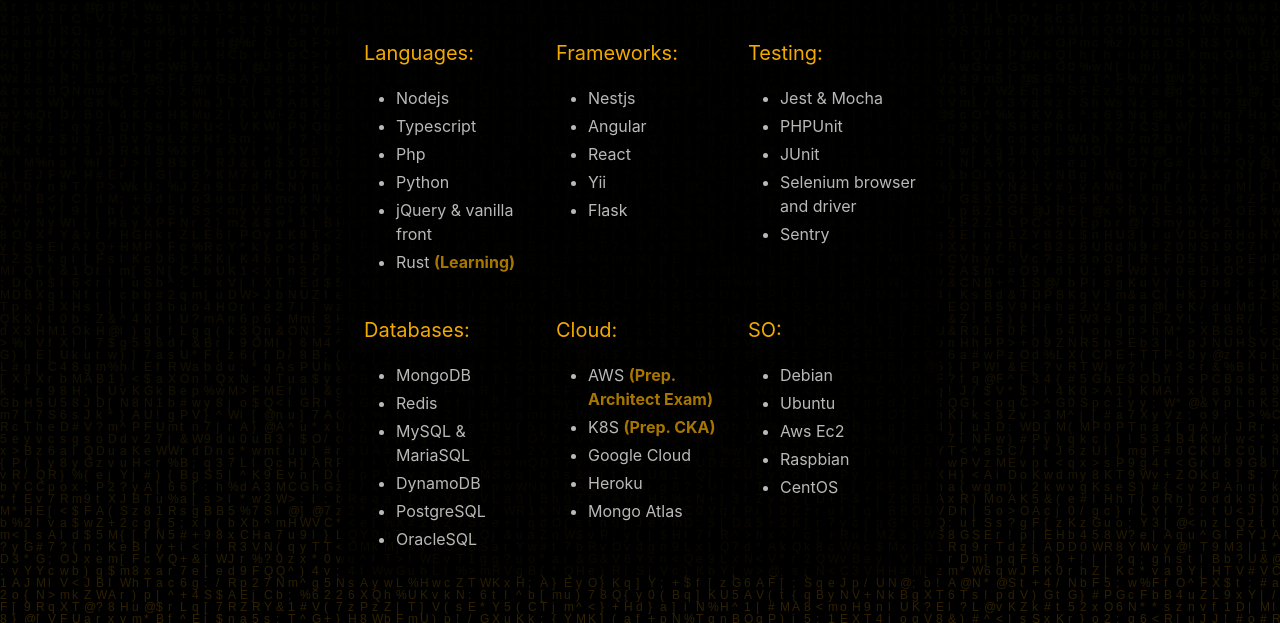
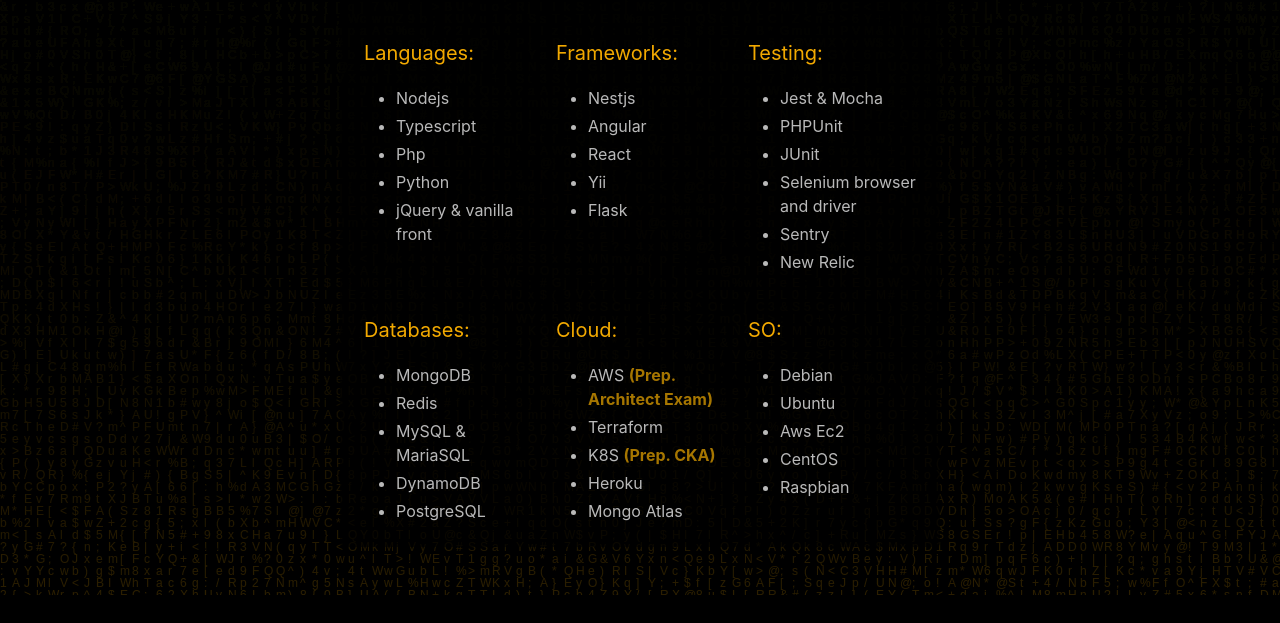
Before and after one commit to diekmrcoin/main, a website: page docs/index.html in a window 1280 px wide. Shown: the part 301-924 px from the top of the page. After the commit the page ends 896 px from the top, so only its background shows below. Drawn offline with Linux system fonts and the light colour scheme.

Commit message:
Added terraform and rearrange some other skills

```diff
--- a/docs/index.html
+++ b/docs/index.html
@@ -39,7 +39,6 @@
                 <li>Php</li>
                 <li>Python</li>
                 <li>jQuery & vanilla front</li>
-                <li>Rust <strong>(Learning)</strong></li>
               </ul>
             </div>
             <div class="column is-one-third">
@@ -60,6 +59,7 @@
                 <li>JUnit</li>
                 <li>Selenium browser and driver</li>
                 <li>Sentry</li>
+                <li>New Relic</li>
               </ul>
             </div>
             <div class="column is-one-third">
@@ -70,15 +70,14 @@
                 <li>MySQL & MariaSQL</li>
                 <li>DynamoDB</li>
                 <li>PostgreSQL</li>
-                <li>OracleSQL</li>
               </ul>
             </div>
             <div class="column is-one-third">
               <p class="subtitle">Cloud:</p>
               <ul>
                 <li>AWS <strong>(Prep. Architect Exam)</strong></li>
+                <li>Terraform</li>
                 <li>K8S <strong>(Prep. CKA)</strong></li>
-                <li>Google Cloud</li>
                 <li>Heroku</li>
                 <li>Mongo Atlas</li>
               </ul>
@@ -89,8 +88,8 @@
                 <li>Debian</li>
                 <li>Ubuntu</li>
                 <li>Aws Ec2</li>
+                <li>CentOS</li>
                 <li>Raspbian</li>
-                <li>CentOS</li>
               </ul>
             </div>
           </div>
```
